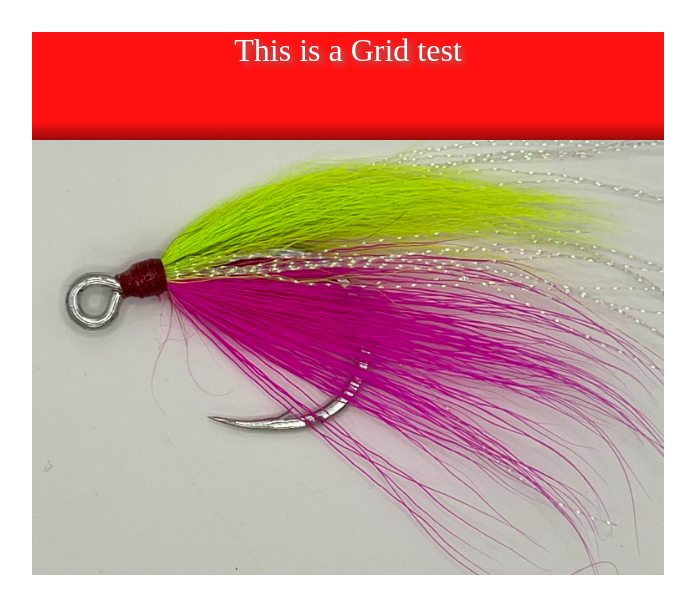
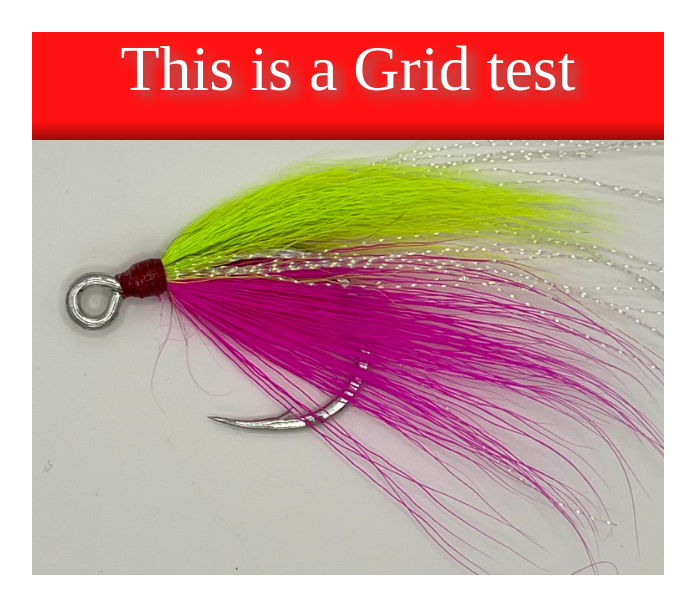
Before and after one commit to Kirk-Esterline/test-projects, a plain HTML site: page image-banner/indextwo.html in a window 1280 px wide. Shown: the whole page, without its empty margins (292-987 px from the left). Drawn offline with Linux system fonts and the light colour scheme.

Commit message:
continued styling adjstments

```diff
--- a/image-banner/styles.css
+++ b/image-banner/styles.css
@@ -20,7 +20,7 @@ figcaption {
     top: 0;
     left: 0;
     color: white;
-    font-size: 2em;
+    font-size: 4em;
     text-shadow: .1em .1em .2em #828282;
 }
 
--- a/image-banner/stylestwo.css
+++ b/image-banner/stylestwo.css
@@ -19,6 +19,6 @@ img {
     top: 0;
     left: 0;
     color: white;
-    font-size: 2em;
+    font-size: 4em;
     text-shadow: .1em .1em .2em #828282;
 }
```
